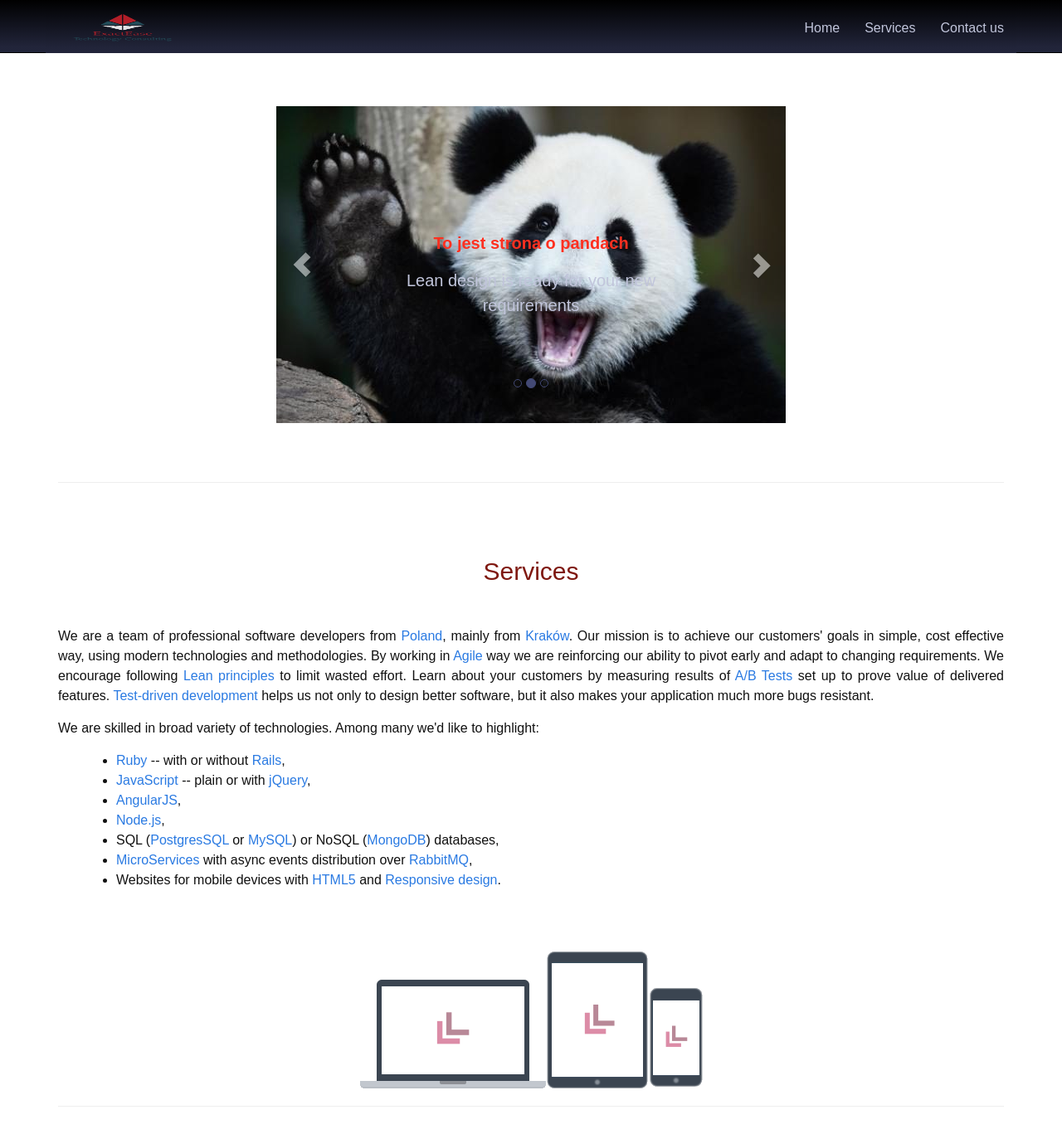
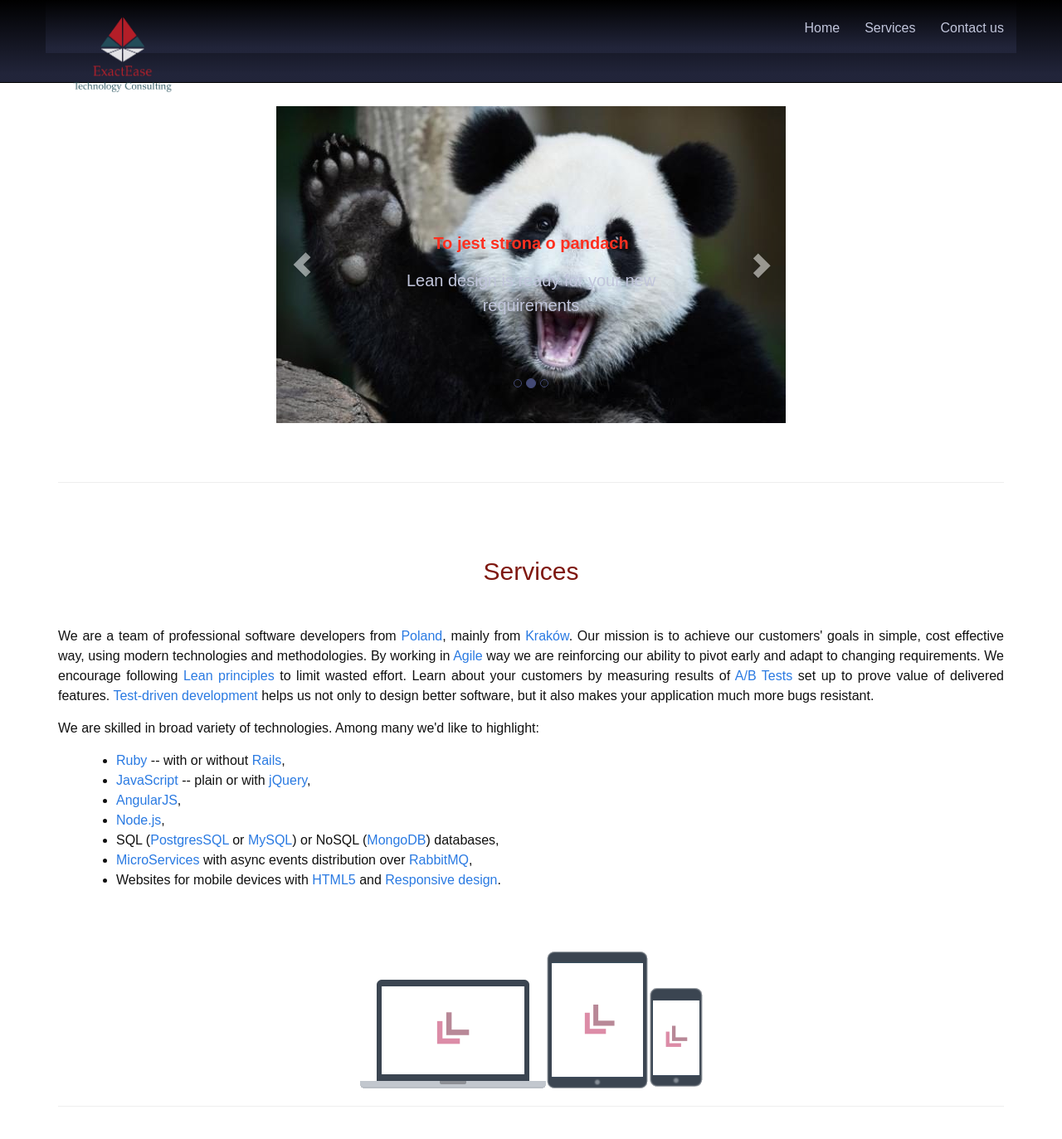
Before and after one commit to natalia-szydlak/tests.racing, a Jekyll site: the page built from index.html, in a window 1280 px wide and 1400 px high. Shown: the top 1373 px of the window at 83% size. Built offline with Jekyll 4.4.1, drawn with Linux system fonts in a browser that asks for light colours.

Commit message:
Update _layout.scss

```diff
--- a/_sass/_layout.scss
+++ b/_sass/_layout.scss
@@ -58,7 +58,7 @@
   }
 }
 .site-header {
-  height: 64px;
+  height: 100px;
   background-color: $header-bg-color;
   background-image: linear-gradient(to bottom, darken($header-bg-color, 10%) 0,lighten($header-bg-color, 12%) 90%);
   .container {
@@ -70,7 +70,7 @@
     padding: 20 0;
     img {
       width: 155px;
-      height: 36px;
+      height: 100px;
     }
   }
   .slogan {
```
